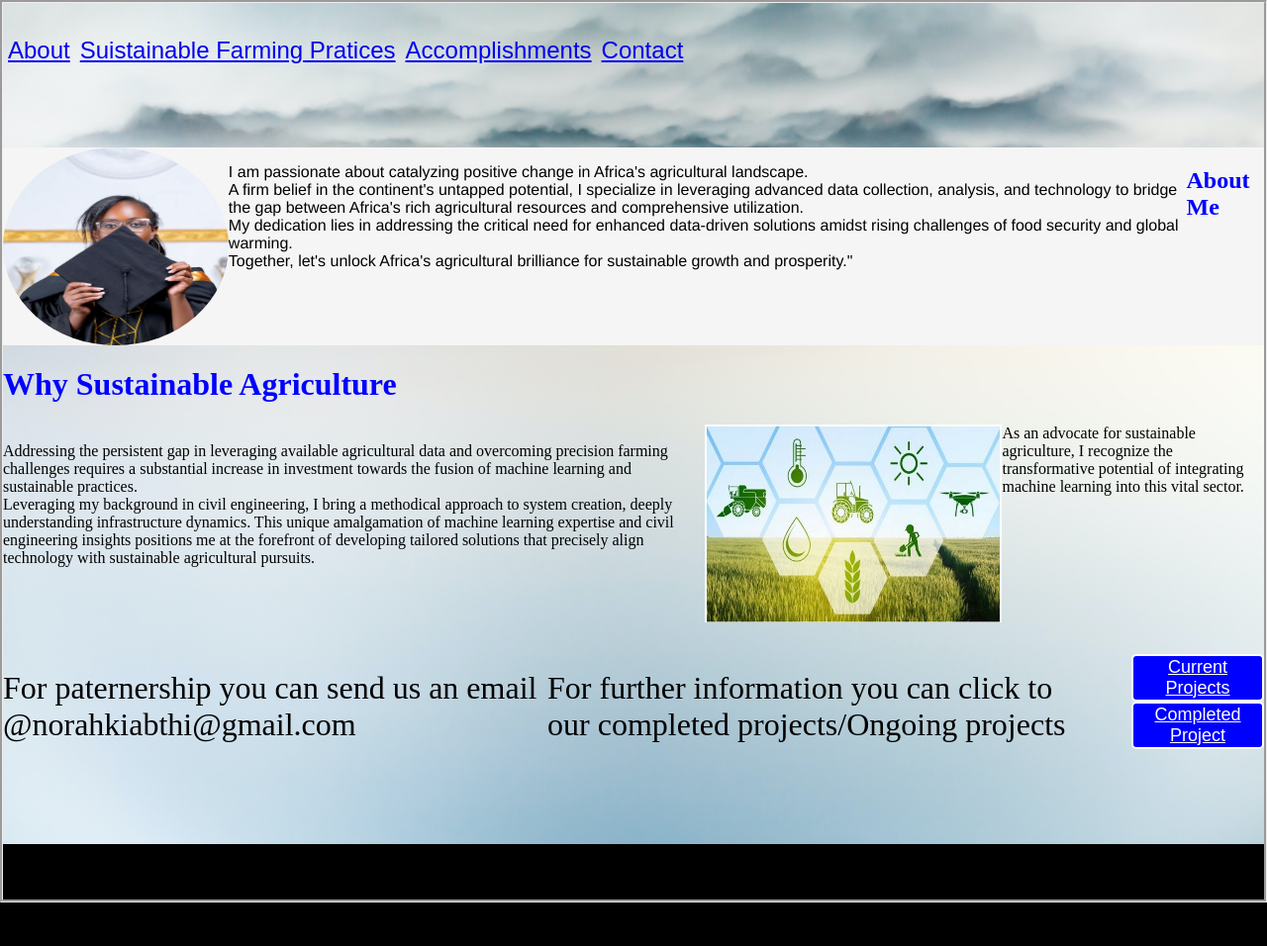
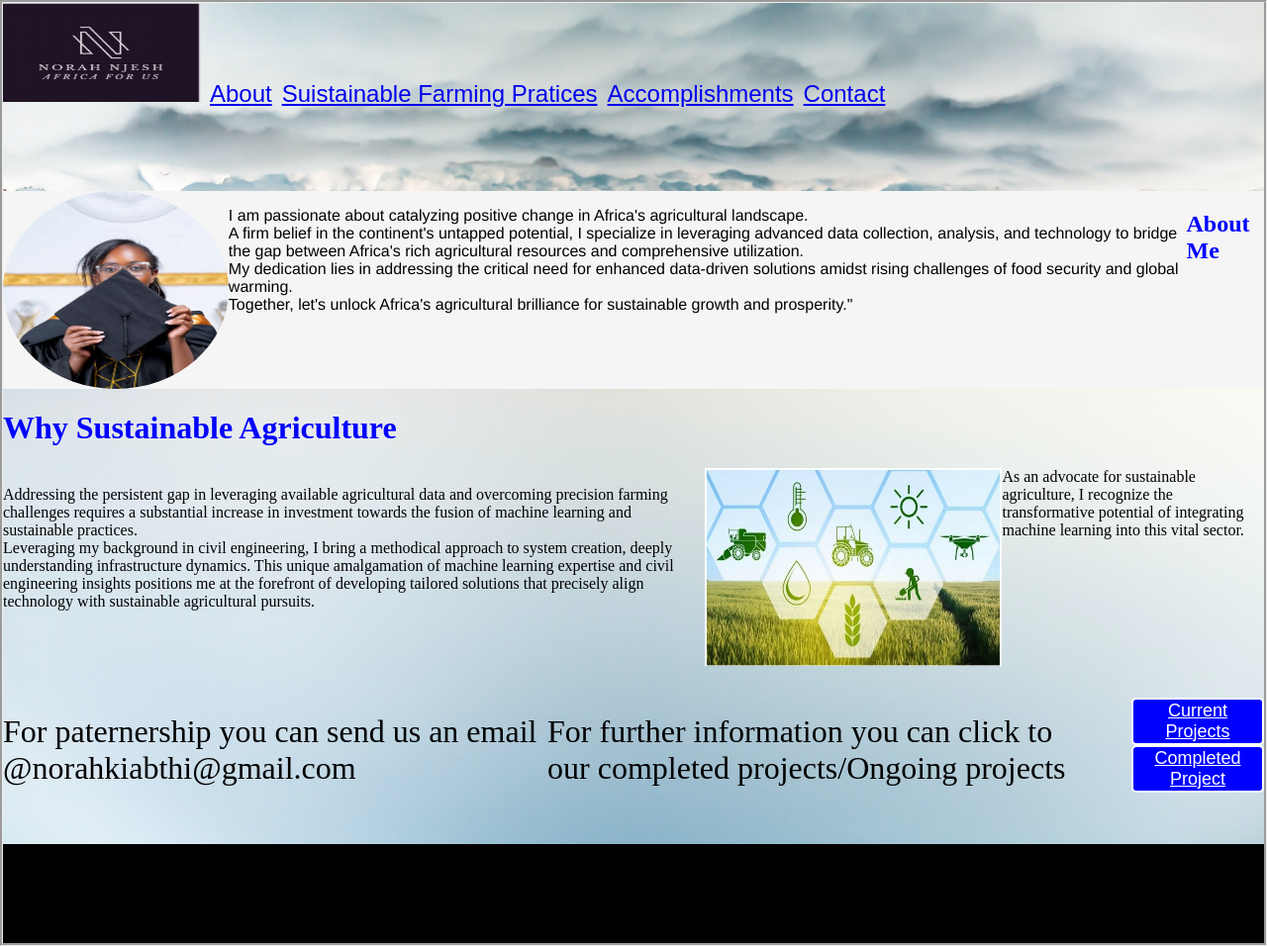
Before and after one commit to norahkibathi/personal-website-assignment-, a plain HTML site: page personal website/index.html in a window 1280 px wide. Shown: the whole page at 99% size. Before the commit the page ends 912 px from the top, so only its background shows below. Drawn offline with Linux system fonts and the light colour scheme.

Commit message:
completed assignment

```diff
--- a/personal website/index.html
+++ b/personal website/index.html
@@ -10,6 +10,7 @@
 
        <div class="alas">
    <div id="about">
+    <img src="PICT LOG.JPG" alt="logo" height="100px" width="200px">
     <ul>
         <li><a href="2227.jpg">About</a></li>
         <li><a href="2227.jpg">Suistainable Farming Pratices </a></li>
```
Also changed, not shown: personal website/PICT LOG.JPG (added).
